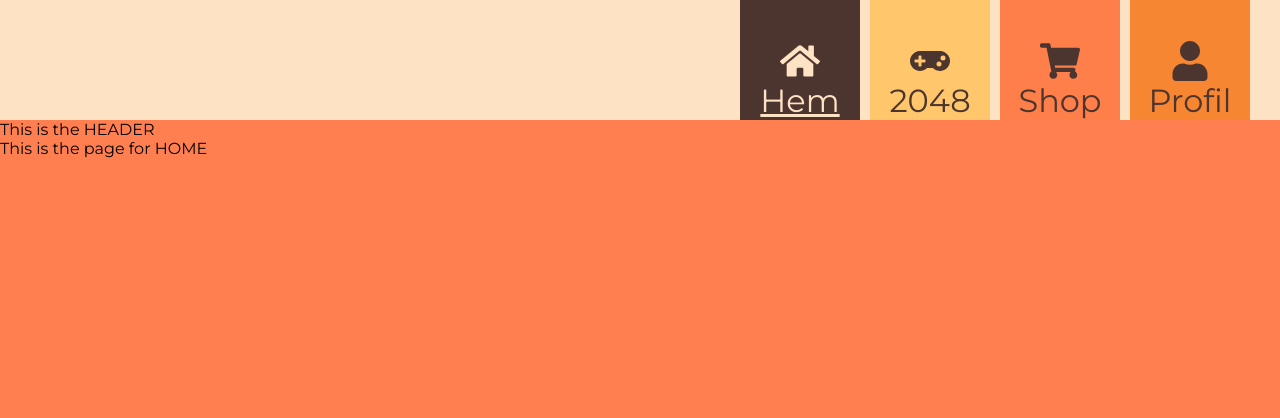
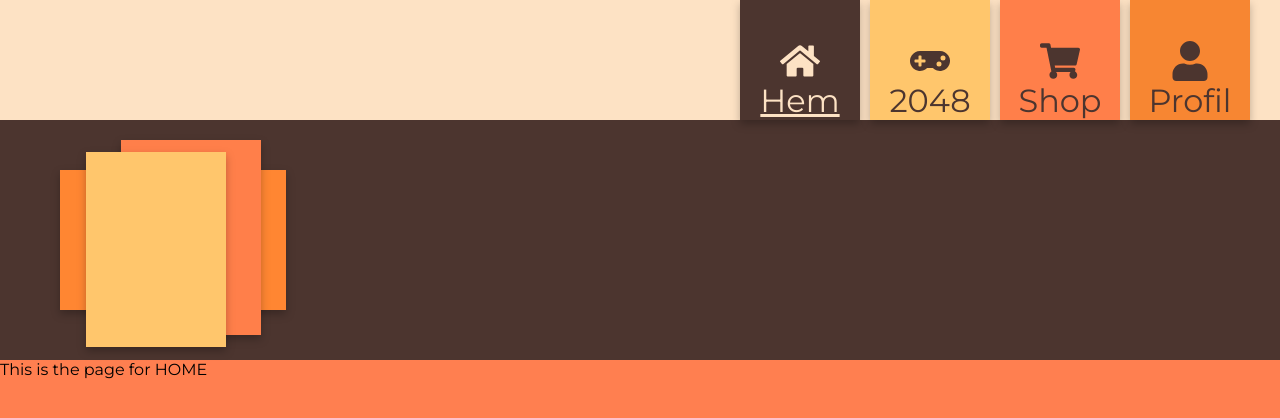
Before and after one commit to SamuelMeijer/examination-project-extended, a React (Create React App) app in the folder frontend/: page /home in a window 1280 px wide. Shown: the top 418 px of the page. Built offline with nearby package versions, Linux system fonts and the light colour scheme.

Commit message:
Adding styling to HeaderArt-component

```diff
--- a/frontend/src/components/Header/Header.tsx
+++ b/frontend/src/components/Header/Header.tsx
@@ -1,6 +1,11 @@
 import React from "react";
-import Styles from "header.module.css";
+import Styles from "./header.module.css";
+
+import HeaderArt from "./HeaderArt/HeaderArt";
 
 export default function Header() {
-  return <p>This is the HEADER</p>;
+  return (
+  <section className={Styles.headerContainer}>
+    <HeaderArt />
+  </section>);
 }
--- /dev/null
+++ b/frontend/src/components/Header/HeaderArt/HeaderArt.tsx
@@ -0,0 +1,44 @@
+import React, { CSSProperties } from "react";
+import Styles from "./headerArt.module.css";
+import { useLocation } from "react-router-dom";
+
+export default function HeaderArt() {
+  // Checking current pathname
+  const location = useLocation().pathname;
+
+  // TODO: Move to separate component to make reusable for header?
+  let bgColorArr: string[] = [];
+  // Populating bgColorArr
+  switch (location) {
+    case "/game":
+      bgColorArr = ["#FFC66C", "#FF8632", "#FF7F4A"];
+      break;
+    case "/shop":
+      bgColorArr = ["#FF7F4A", "#FFC66C", "#FF8632"];
+      break;
+    default:
+      bgColorArr = ["#FF8632", "#FF7F4A", "#FFC66C"];
+      break;
+  }
+
+  // Dynamic backgroundColor
+  const backColor: CSSProperties = {
+    backgroundColor: bgColorArr[0],
+  };
+
+  const midColor: CSSProperties = {
+    backgroundColor: bgColorArr[1],
+  };
+
+  const frontColor: CSSProperties = {
+    backgroundColor: bgColorArr[2],
+  };
+
+  return (
+    <section className={Styles.headerArtContainer}>
+      <div className={Styles.rectangleBack} style={backColor} />
+      <div className={Styles.rectangleMid} style={midColor} />
+      <div className={Styles.rectangleFront} style={frontColor} />
+    </section>
+  );
+}
--- /dev/null
+++ b/frontend/src/components/Header/HeaderArt/headerArt.module.css
@@ -0,0 +1,28 @@
+.headerArtContainer {
+    width: 226px;
+    height: 240px;
+
+    display: grid;
+    grid-template-rows: [containerTop] 20px [rectMidTop] 12px [rectFrontTop] 18px [rectBackTop] 140px [rectBackBot] 25px [rectMidBot] 12px [rectFrontBot] 13px [containerBot];
+    grid-template-columns: [rectBackLeft] 26px [rectFrontLeft] 35px [rectMidLeft] 105px [rectFrontRight] 35px [rectMidRight] 25px [rectBackRight];
+}
+
+.rectangleBack{
+    grid-row: rectBackTop / rectBackBot;
+    grid-column: rectBackLeft / rectBackRight;
+
+    filter: drop-shadow(0 0.25rem 0.25rem rgba(0,0,0,0.25));
+}
+
+.rectangleMid {
+    grid-row: rectMidTop / rectMidBot;
+    grid-column: rectMidLeft / rectMidRight;
+
+    filter: drop-shadow(0 0.25rem 0.25rem rgba(0,0,0,0.25));
+}
+.rectangleFront {
+    grid-row: rectFrontTop / rectFrontBot;
+    grid-column: rectFrontLeft / rectFrontRight;
+
+    filter: drop-shadow(0 0.25rem 0.25rem rgba(0,0,0,0.25));
+}
--- a/frontend/src/components/Header/header.module.css
+++ b/frontend/src/components/Header/header.module.css
@@ -0,0 +1,7 @@
+.headerContainer {
+    width: 100%;
+    height: 240px;
+    padding-left: 60px;
+
+    background-color: #4C352F;
+}
--- a/frontend/src/components/Navbar/navbar.module.css
+++ b/frontend/src/components/Navbar/navbar.module.css
@@ -29,6 +29,9 @@
     flex-direction: column;
     justify-content: flex-end;
     align-items: center;
+
+    /* TODO: FIX OVERLAPING SHADOW ON HEADER */
+    filter: drop-shadow(0 0.25rem 0.25rem rgba(0,0,0,0.25));
 }
 
 .navLinkNotActive {
```
